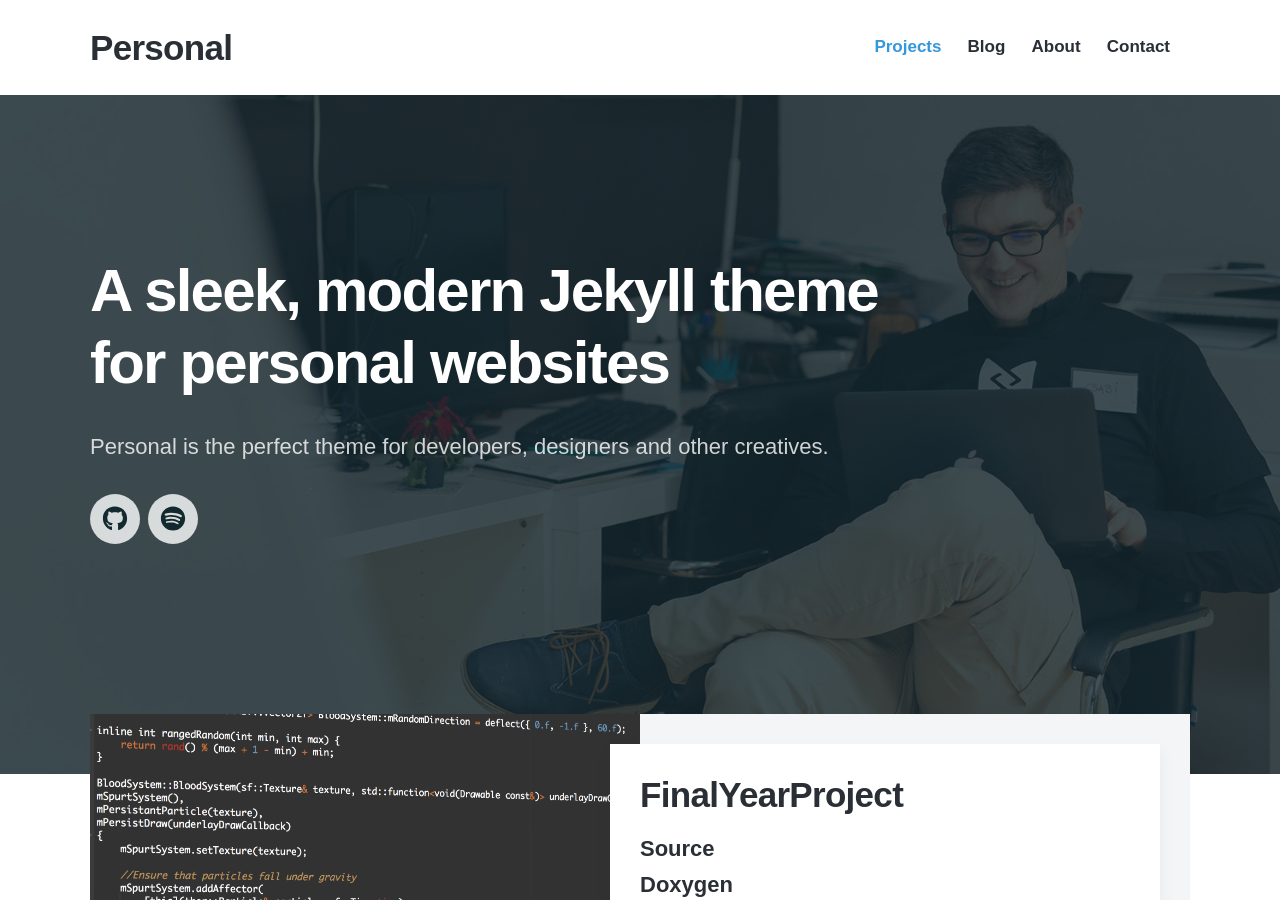
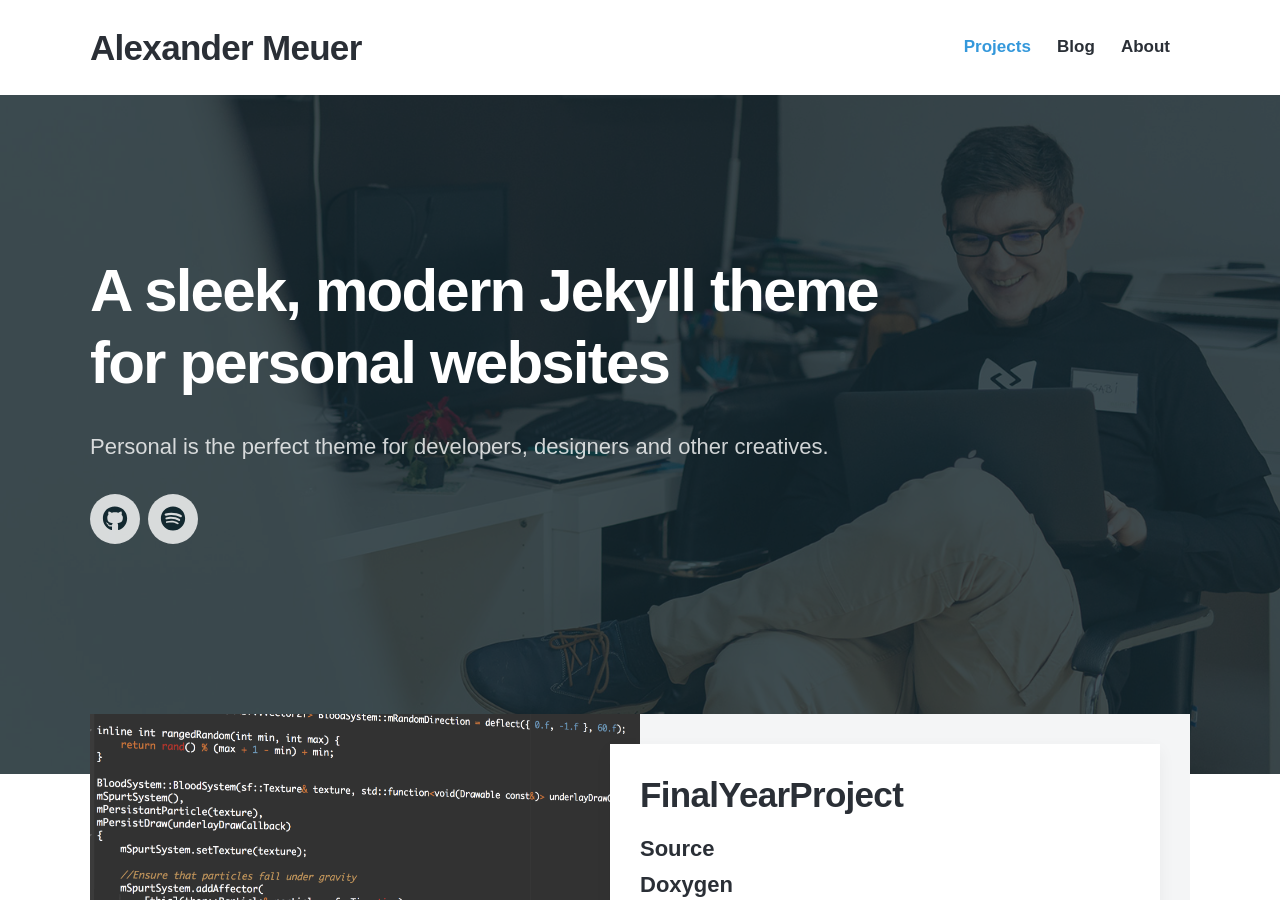
Before and after one commit to AlexMeuer/AlexMeuer.github.io, a Jekyll site: the page built from index.html, in a window 1280 px wide and 900 px high. Built offline with Jekyll 4.4.1, drawn with Linux system fonts in a browser that asks for light colours; nearby versions of some CDN libraries; some web fonts are replaced; some of the changed text lies outside the part shown.

Commit message:
Remove contact page

```diff
--- a/_data/settings.yml
+++ b/_data/settings.yml
@@ -1,5 +1,5 @@
 basic_settings:
-  site_title: Personal
+  site_title: Alexander Meuer
   favicon_image: /assets/favicon.png
 
 header_settings:
@@ -14,8 +14,8 @@ menu_settings:
       url: '/blog/'
     - title: 'About'
       url: '/about'
-    - title: 'Contact'
-      url: '/contact'
+    # - title: 'Contact'
+    #   url: '/contact'
 
 footer_settings:
   footer_tagline: This is where I talk about programming and projects.
```
Also changed, not shown: _pages/contact.md (+1 -0 lines).
